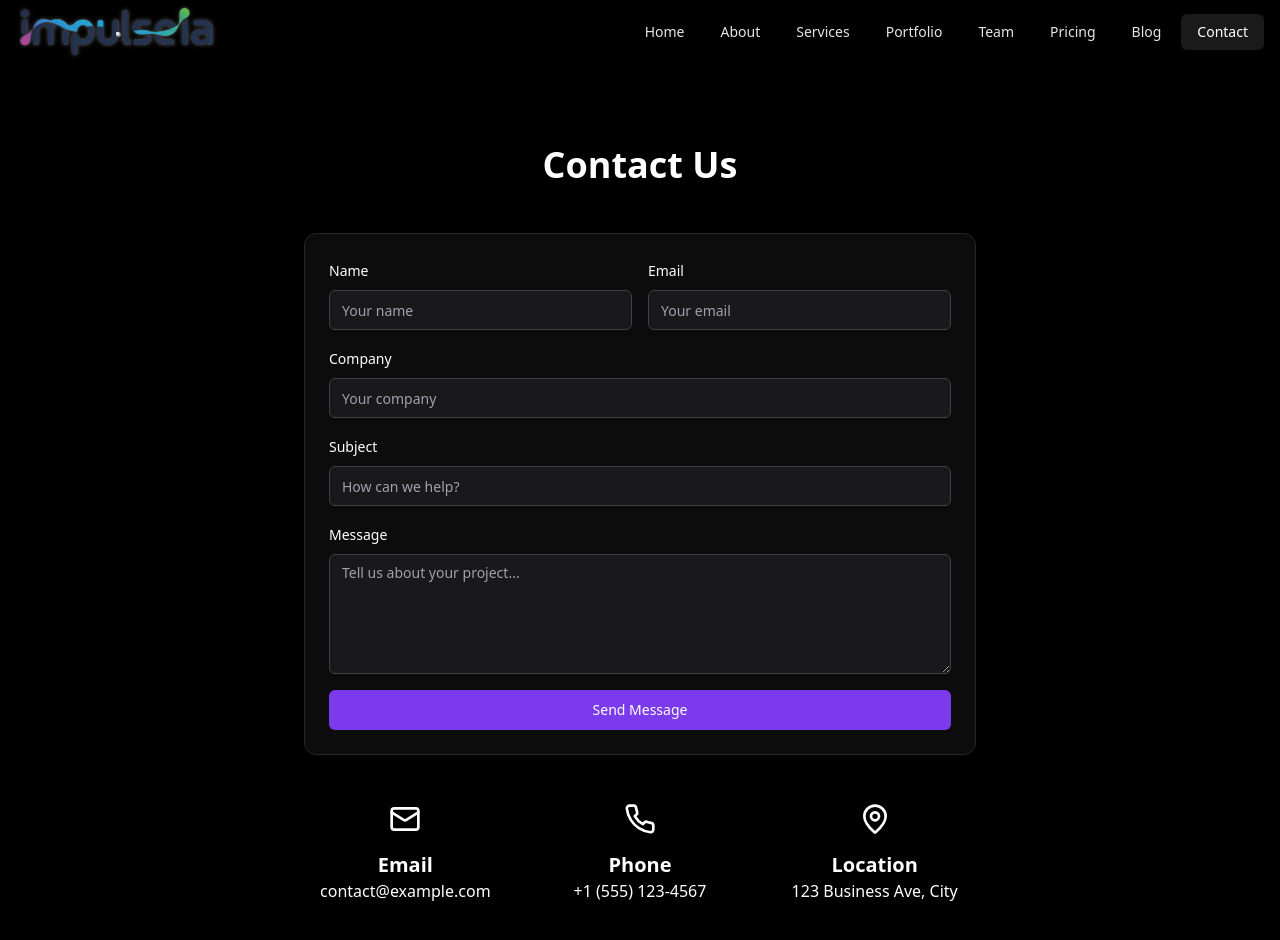
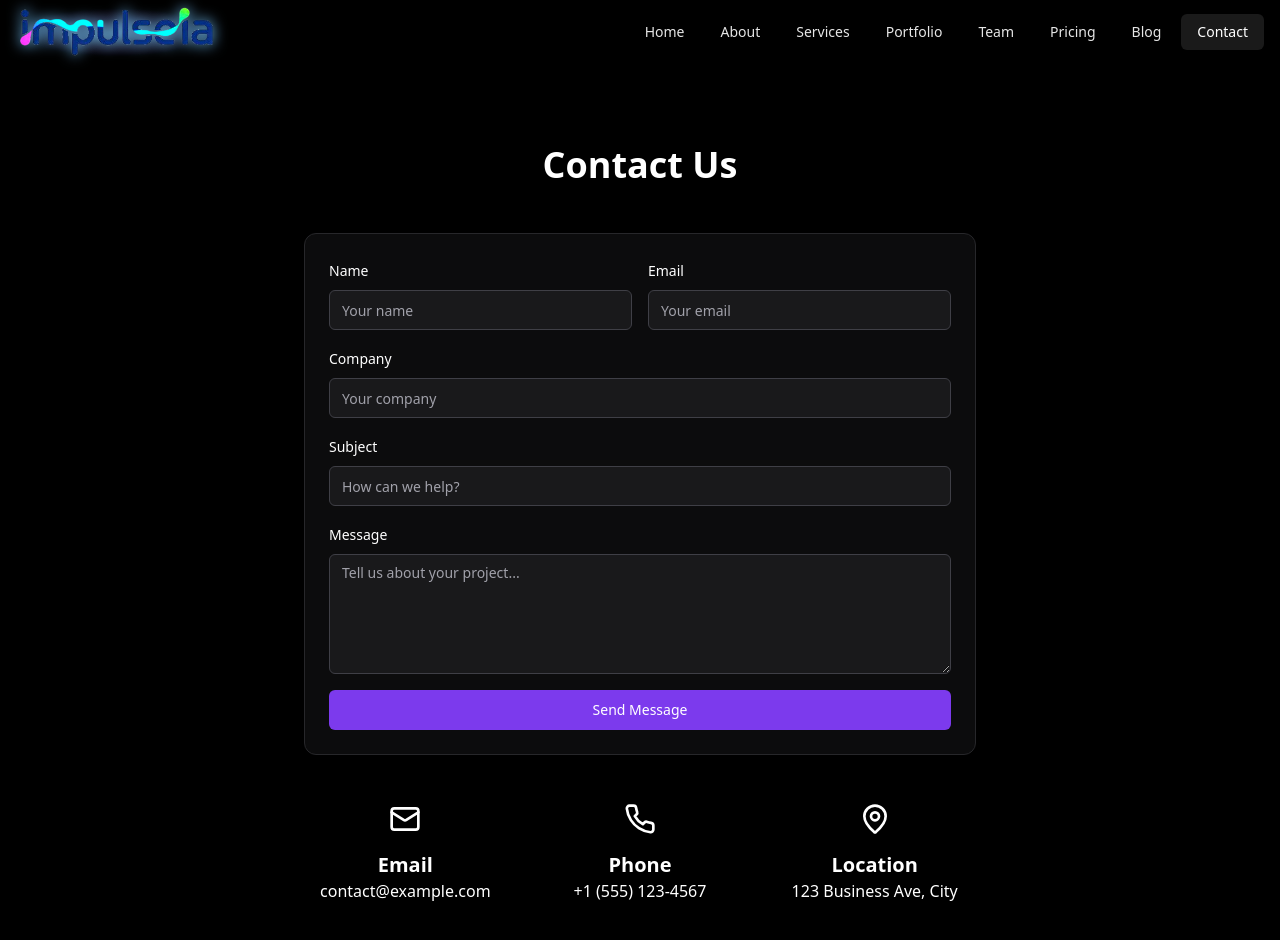
Before and after one commit to omarrayhanuddin/impulseia, a Next.js app: page /contact in a window 1280 px wide. Shown: the top 940 px of the page. Built offline with nearby package versions, Linux system fonts and the light colour scheme.

Commit message:
fixed logo glow

```diff
--- a/components/LogoGlow.tsx
+++ b/components/LogoGlow.tsx
@@ -1,91 +1,73 @@
-import React from 'react';
+import React, { useEffect } from 'react';
 
 interface LogoGlowProps {
   imagePath: string;
   alt?: string;
   className?: string;
-  bubbleCount?: number;
 }
 
 const LogoGlow: React.FC<LogoGlowProps> = ({
   imagePath,
   alt = "Logo",
-  className = "",
-  bubbleCount = 12
+  className = ""
 }) => {
-  // Generate random bubble positions
-  const bubbles = Array.from({ length: bubbleCount }).map((_, i) => {
-    const angle = (i * (360 / bubbleCount)) + (Math.random() * 30 - 15);
-    const distance = 50 + Math.random() * 20;
-    const size = 2 + Math.random() * 3;
-    const delay = Math.random() * 2;
-    const duration = 3 + Math.random() * 2;
+  // Add the animation styles dynamically
+  useEffect(() => {
+    const styleId = 'logo-glow-pulse-styles';
+    if (!document.getElementById(styleId)) {
+      const style = document.createElement('style');
+      style.id = styleId;
+      style.textContent = `
+        @keyframes pulse-glow {
+          0%, 100% {
+            opacity: 1;
+            transform: scale(1);
+          }
+          50% {
+            opacity: 0.6;
+            transform: scale(1.1);
+          }
+        }
 
-    return {
-      angle,
-      distance,
-      size,
-      delay,
-      duration
-    };
-  });
+        .animate-pulse-glow {
+          animation: pulse-glow 3s infinite;
+        }
+      `;
+      document.head.appendChild(style);
+    }
+  }, []);
 
   return (
     <div className="relative flex justify-center items-center w-full max-w-[300px]">
-      {/* Main logo with subtle glow */}
+      {/* Animated pulse effect */}
+      <div className="absolute w-full h-full z-[-2] animate-pulse-glow">
+        <div className="absolute w-full h-full bg-[radial-gradient(ellipse_at_center,rgba(114,194,252,0.3)_0%,rgba(138,92,246,0.1)_40%,rgba(0,0,0,0)_70%)]"></div>
+      </div>
+
+      {/* Enhanced backdrop glow for better contrast */}
+      <div className="absolute w-full h-full z-[-1]
+        bg-[radial-gradient(ellipse_at_center,rgba(255,255,255,0.1)_0%,rgba(0,0,0,0)_70%)]
+        dark:bg-[radial-gradient(ellipse_at_center,rgba(255,255,255,0.25)_0%,rgba(0,0,0,0)_70%)]"
+      ></div>
+
+      {/* Logo with stronger light outline and enhanced visibility */}
       <img
         src={imagePath}
         alt={alt}
-        className={`w-full brightness-105 contrast-110 ${className}`}
-        style={{
-          filter: 'drop-shadow(0 0 2px rgba(255,255,255,0.3))',
-        }}
+        className={`w-full filter
+          brightness-[1.4] contrast-[1.4]
+          dark:brightness-[1.7] dark:contrast-[1.3]
+          drop-shadow-[0_0_2px_rgba(255,255,255,1)]
+          dark:drop-shadow-[0_0_2px_rgba(255,255,255,1)]
+          drop-shadow-[0_0_4px_rgba(255,255,255,0.8)]
+          dark:drop-shadow-[0_0_4px_rgba(255,255,255,0.9)]
+          drop-shadow-[0_0_7px_rgb(114,194,252)]
+          dark:drop-shadow-[0_0_10px_rgb(114,194,252)]
+          drop-shadow-[0_0_15px_rgba(138,92,246,0.842)]
+          dark:drop-shadow-[0_0_15px_rgba(138,92,246,0.6)]
+          saturate-150 dark:saturate-200
+          ${className}`}
       />
-
-      {/* Floating bubbles */}
-      <div className="absolute inset-0 overflow-hidden">
-        {bubbles.map((bubble, index) => (
-          <div
-            key={index}
-            className="absolute rounded-full bg-white opacity-20 animate-float"
-            style={{
-              left: '50%',
-              top: '50%',
-              width: `${bubble.size}px`,
-              height: `${bubble.size}px`,
-              transform: `translate(-50%, -50%)
-                           translate(${Math.cos(bubble.angle * Math.PI / 180) * bubble.distance}px,
-                                    ${Math.sin(bubble.angle * Math.PI / 180) * bubble.distance}px)`,
-              animationDelay: `${bubble.delay}s`,
-              animationDuration: `${bubble.duration}s`,
-            }}
-          />
-        ))}
-      </div>
-
-      {/* Add this to your global CSS or CSS-in-JS */}
-      <style jsx>{`
-        @keyframes float {
-          0% {
-            transform: translate(-50%, -50%)
-                       translate(var(--tx), var(--ty));
-            opacity: 0.2;
-          }
-          50% {
-            opacity: 0.4;
-          }
-          100% {
-            transform: translate(-50%, -50%)
-                       translate(calc(var(--tx) * 1.2), calc(var(--ty) * 1.2));
-            opacity: 0;
-          }
-        }
-        .animate-float {
-          animation-name: float;
-          animation-iteration-count: infinite;
-          animation-timing-function: ease-in-out;
-        }
-      `}</style>
     </div>
   );
 };
--- a/components/navbar.tsx
+++ b/components/navbar.tsx
@@ -61,7 +61,6 @@ export function Navbar() {
               <LogoGlow
             imagePath="./impulseaia.png"
             alt="My Logo"
-            bubbleCount={15} // More bubbles
             className="max-w-[200px]" // Control logo size
 />
             </div>
```
Also changed, not shown: app/globals.css (line endings or trailing spaces), styles/globals.css (line endings or trailing spaces).
